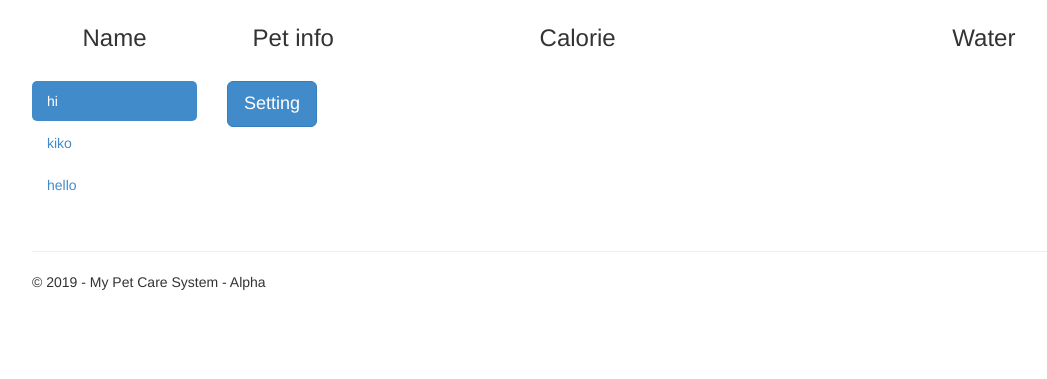
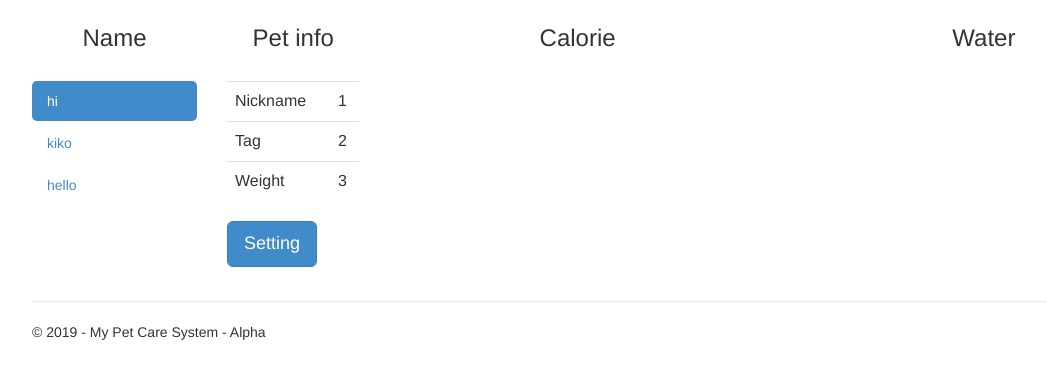
Before and after one commit to asd1115056/Project-DjangoWeb, a Django app: page / in a window 1280 px wide. Shown: the part 65-444 px from the top of the page, without its empty margins (38-1085 px from the left). Run offline with Django 3.2, Linux system fonts and the light colour scheme; a user stored in the database is signed in; data comes from the database, SQL or seed files in the repository; both versions use the stored data as it was after the commit; data that the repository does not hold is empty; some libraries are stand-ins or nearby versions.

Commit message:
pet form

```diff
--- a/Project_DjangoWeb/urls.py
+++ b/Project_DjangoWeb/urls.py
@@ -5,12 +5,12 @@ from django.contrib.auth.views import LoginView, LogoutView
 from app import forms, views
 
 
-urlpatterns = [
-    path('', views.home, name='home'),
+urlpatterns = [path('', views.home, name='home'),
     path('env/temperature', views.temperature, name='env_temperature'),
     path('env/humidity', views.humidity, name='env_humidity'),
     path('json', views.json_test, name='json'),
     path('ajax/env_filter', views.env_filter, name='env_filter'),
+    path('ajax/tag_Info', views.Tag_Info, name='Tag_Info'),
     path('ajax/pet_filter_info', views.pet_filter_info, name='pet_filter_info'),
     path('ajax/pet_filter_user_setting', views.pet_filter_user_setting, name='pet_filter_user_setting'),
     path('ajax/env_get', views.env_get, name='env_get'),
@@ -21,17 +21,13 @@ urlpatterns = [
 
 
     path('login/',
-         LoginView.as_view
-         (
-             template_name='app/login.html',
+         LoginView.as_view(template_name='app/login.html',
              authentication_form=forms.BootstrapAuthenticationForm,
              extra_context=
              {
                  'title': 'Log in',
                  'year' : datetime.now().year,
-             }
-         ),
+             }),
          name='login'),
     path('logout/', LogoutView.as_view(next_page='/'), name='logout'),
-    path('admin/', admin.site.urls),
-]
+    path('admin/', admin.site.urls),]
--- a/app/templates/app/index.html
+++ b/app/templates/app/index.html
@@ -21,6 +21,24 @@
     <div class="row clearfix">
       <div class="col-md-2 column">
         <div style="text-align:center;"><h3>Pet info</h3><br></div>
+        <table class="table">
+       <thead>
+       </thead>
+       <tbody>
+        <tr>
+          <td>Nickname</td>
+          <td id="Nickname">1</td>
+        </tr>
+        <tr>
+          <td>Tag</td>
+          <td id="Tag">2</td>
+       </tr>
+       <tr>
+            <td>Weight</td>
+          <td id="Weight">3</td>
+       </tr>
+     </tbody>
+   </table>
    <form role="form" id="form_test">
     <!-- 按钮触发模态框 -->
     <button class="btn btn-primary btn-lg" data-toggle="modal" data-target="#myModal">Setting</button>
@@ -67,6 +85,7 @@
 </div>
 </div>
 
+
 <script>
 
     $(function () {
@@ -85,6 +104,7 @@
                 success: function (response) {
                     //console.log(response);
                     ajax_user_data();
+                    ajax_tag_Info();
                     setTimeout(refresh, 200);
                     //refresh();
                 },
@@ -94,6 +114,24 @@
             });
         });
     });
+
+    function ajax_tag_Info() {
+        $.ajax({
+            url: "{%url 'Tag_Info'%}",
+            type: "GET",
+            dataType: "json",
+            success: function (data) {
+             $("#Nickname").text(data[0].fields.nickname);
+             $("#Tag").text(data[0].fields.Tag);
+             $("#Weight").text(data[0].fields.weight);
+             console.log(debug);
+
+            },
+            error: function () {
+            }
+        });
+    }
+
 
     var max_w;
     var max_f;
@@ -108,6 +146,7 @@
                 max_f = data[0].fields.user_food_setting;
                 debug = { 'max_w': max_w, 'max_f': max_f }
                 console.log(debug);
+
             },
             error: function () {
                 clear();
--- a/app/views.py
+++ b/app/views.py
@@ -66,6 +66,13 @@ def pet_get_id(request):
 def pet_get_form(request):
     return HttpResponse(1)
 
+def Tag_Info(request):
+    from django.core import serializers
+    import datetime
+    Tag = request.session['Tag']
+    data = serializers.serialize('json',models.Tag_Info.objects.filter(Tag=Tag))
+    return HttpResponse(data)
+
 def pet_filter_info(request):
     from django.core import serializers
     import datetime
@@ -104,6 +111,7 @@ def json_upload(request):
         return JsonResponse({"status": 200, "msg": text1 + text2  })
     else:
         return JsonResponse({"status": 400, "msg": "It is GET" })
+
 @csrf_exempt
 def json_test(request):
     Tag = request.session['Tag']
```
Also changed, not shown: db.sqlite3. Lines whose indentation alone changed are shown as unchanged.
